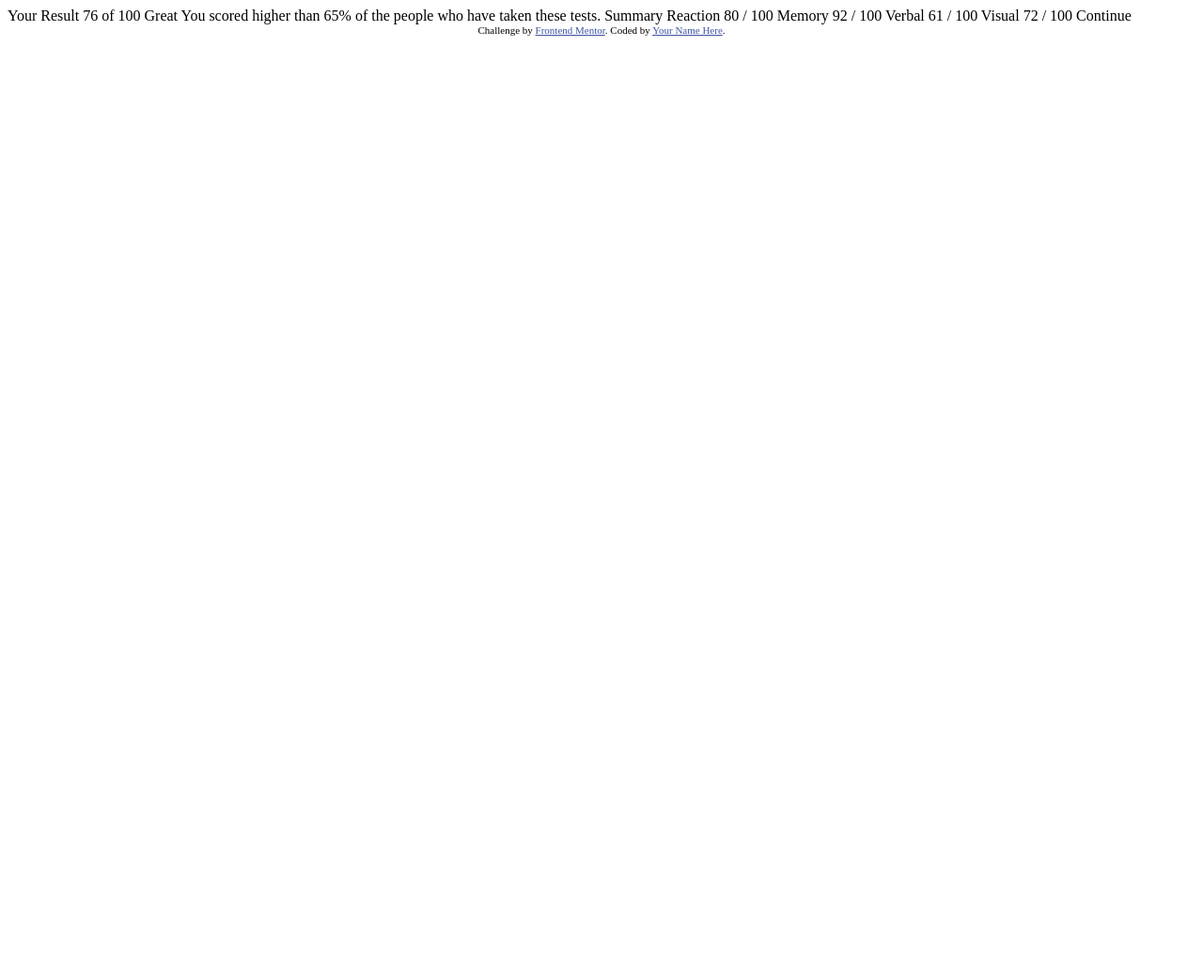
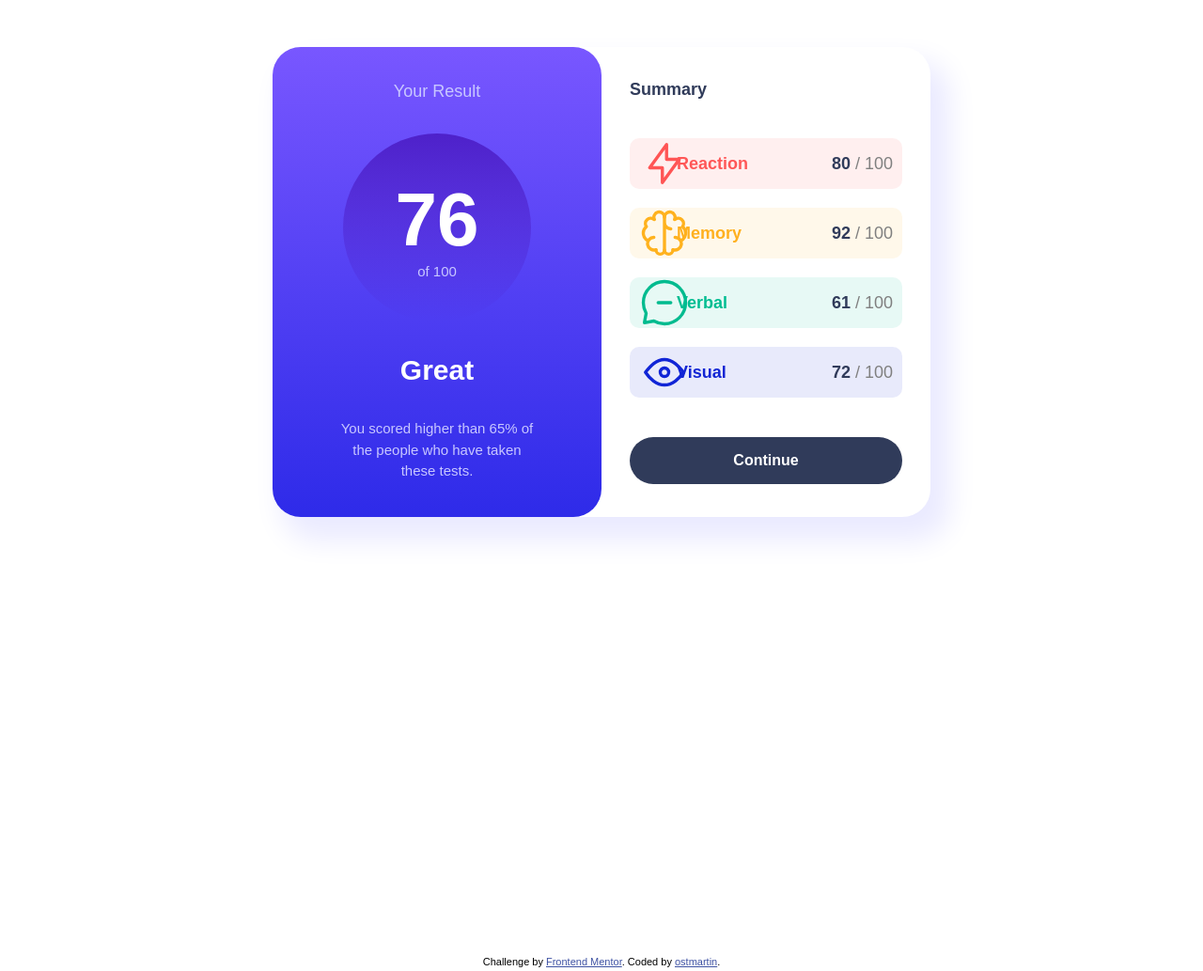
Before and after one commit to ostmartin/results_summary_component, a plain HTML site: page index.html in a window 1280 px wide. Shown: the whole page at 94% size. Before the commit the page ends 800 px from the top, so only its background shows below. Drawn offline with Linux system fonts and the light colour scheme.

Commit message:
static layout

```diff
--- a/index.html
+++ b/index.html
@@ -10,38 +10,67 @@
 
   <!-- Feel free to remove these styles or customise in your own stylesheet 👍 -->
   <style>
-    .attribution { font-size: 11px; text-align: center; }
-    .attribution a { color: hsl(228, 45%, 44%); }
+    .attribution { font-size: 11px; text-align: center; position: absolute; bottom: 2%; left: 50%; transform: translateX(-50%);}
+    .attribution a { font-size: 11px; color: hsl(228, 45%, 44%); }
   </style>
+  <link rel="stylesheet" href="./src/style/style.css">
 </head>
 <body>
-
-  Your Result
-  76
-  of 100
-
-  Great
-  You scored higher than 65% of the people who have taken these tests.
-
-  Summary
-
-  Reaction
-  80 / 100
-
-  Memory
-  92 / 100
-
-  Verbal
-  61 / 100
-
-  Visual
-  72 / 100
-
-  Continue
-
+  <main>
+    <div class="content">
+      <div class="content__result">
+        <div class="regular">Your Result</div>
+        <div class="content__result-circle">
+          <div class="circle__bold-text">76</div>
+          <div class="regular small">of 100</div>
+        </div>
+        <div class="bold">Great</div>
+        <div class="content__result-footer regular small">You scored higher than 65% of the people who have taken these tests.</div>
+      </div>
+      <div class="content__summary">
+        <div class="regular summary__title">Summary</div>
+          <div class="summary__progress">
+            <div class="summary__progress-element red">
+              <div class="icon"><img src="./assets/images/icon-reaction.svg" alt="reaction"></div>
+              <div class="element__text">Reaction</div>
+              <div class="element__progress">
+                <span>80</span>
+                /
+                <span>100</span></div>
+            </div>
+            <div class="summary__progress-element yellow">
+              <div class="icon"><img src="./assets/images/icon-memory.svg" alt="memory"></div>
+              <div class="element__text">Memory</div>
+              <div class="element__progress">
+                <span>92</span>
+                /
+                <span>100</span></div>
+            </div>
+            <div class="summary__progress-element green">
+              <div class="icon"><img src="./assets/images/icon-verbal.svg" alt="verbal"></div>
+              <div class="element__text">Verbal</div>
+              <div class="element__progress">
+                <span>61</span>
+                /
+                <span>100</span></div>
+            </div>
+            <div class="summary__progress-element blue">
+              <div class="icon"><img src="./assets/images/icon-visual.svg" alt="visual"></div>
+              <div class="element__text">Visual</div>
+              <div class="element__progress">
+                <span>72</span>
+                /
+                <span>100</span></div>
+            </div>
+          </div>
+          <button>Continue</button>
+      </div>
+    </div>
+  </main>
   <div class="attribution">
     Challenge by <a href="https://www.frontendmentor.io?ref=challenge" target="_blank">Frontend Mentor</a>.
-    Coded by <a href="#">Your Name Here</a>.
+    Coded by <a href="#">ostmartin</a>.
   </div>
+  <script src="./src/js/index.js"></script>
 </body>
 </html>
--- /dev/null
+++ b/src/style/style.css
@@ -0,0 +1,180 @@
+@import './variables.css';
+@import './normalize.css';
+@font-face {
+    font-family: 'HG';
+    src: url('../../assets/fonts/HankenGrotesk-VariableFont_wght.ttf') format('ttf');
+    font-weight: 1 999;
+}
+
+:root{
+    font-size: 10px;
+}
+
+body{
+    position: relative;
+}
+
+*{
+    font-family: 'HG', sans-serif !important;
+    font-size: 18px;
+}
+
+main{
+    background-color: var(--white);
+    margin-top: 5rem;
+    height: 1000px;
+}
+
+.content,
+.content__result,
+.content__summary,
+.summary__progress-element{
+    display: flex;
+}
+
+.content__result,
+.content__summary {
+    flex-direction: column;
+    align-items: center;
+    justify-content: space-around;
+    width: 50%;
+    padding: 2rem 3rem;
+}
+
+.content{
+    background-color: var(--white);
+    margin: 0 auto;
+    width: 700px;
+    height: 500px;
+    box-shadow: 15px 20px 30px 5px rgba(0, 0, 255, 0.088);
+}
+
+.content,
+.content__result {
+    border-radius: 30px;
+}
+
+.content__result{
+    background: linear-gradient(to bottom,var(--light-slate-blue),var(--light-royal-blue));
+
+    position: relative;
+}
+
+.regular{
+    color: var(--light-lavender);
+}
+.content__result > div {
+    display: flex;
+    justify-content: center;
+    align-items: center;
+}
+
+.content__result-circle{
+    border-radius: 50%;
+    background: linear-gradient(to top, var(--persian-blue), var(--violet-blue));
+    width: 200px;
+    height: 200px;
+    flex-direction: column;
+}
+
+.circle__bold-text{
+    color: var(--white);
+    font-size: 8rem;
+    font-weight: 600;
+}
+
+.small{
+    font-size: 1.5rem;
+}
+
+.bold{
+    color: var(--white);
+    font-weight: 600;
+    font-size: 3rem;
+}
+
+.content__result-footer{
+    text-align: center;
+    width: 75%;
+    line-height: 1.5;
+}
+
+.summary__progress{
+    display: flex;
+    flex-direction: column;
+    justify-content: center;
+    width: 100%;
+    height: 300px;
+    gap: 2rem;
+}
+
+.summary__title{
+    color: var(--dark-grey-blue);
+    font-weight: 600;
+    align-self: flex-start;
+}
+
+.summary__progress-element{
+    border-radius: 10px;
+    line-height: 3;
+    justify-content: space-around;
+}
+
+.icon{
+    display: flex;
+}
+
+.element__text{
+    width: 50%;
+    font-weight: 600;
+    font-size: 1.8rem;
+}
+
+.element__progress{
+    color: grey;
+}
+
+.element__progress > span:first-child{
+    color: var(--dark-grey-blue);
+    font-weight: 600;
+}
+
+.red{
+    color: var(--light-red);
+    background-color: hsla(0, 100%, 67%, 0.094);
+}
+
+.yellow{
+    color: var(--orange-yellow);
+    background-color: hsl(39, 100%, 56%, 0.094);
+}
+
+.green{
+    color: var(--green-teal);
+    background-color: hsl(166, 100%, 37%, 0.094);
+}
+
+.blue{
+    color: var(--cobalt-blue);
+    background-color: hsl(234, 85%, 45%, 0.094);
+}
+
+button{
+    color: var(--white);
+    background-color: var(--dark-grey-blue);
+    width: 100%;
+    line-height: 3;
+    border: none;
+    border-radius: 30px;
+    font-size: 1.6rem;
+    font-weight: 600;
+    cursor: pointer;
+}
+
+button:hover{
+    background: linear-gradient(to bottom,var(--light-slate-blue),var(--light-royal-blue));
+}
+
+button:active{
+    scale: 0.98;
+}
--- /dev/null
+++ b/src/style/variables.css
@@ -0,0 +1,20 @@
+:root{
+    /* Primary */
+    --light-red: hsl(0, 100%, 67%);
+    --orange-yellow: hsl(39, 100%, 56%);
+    --green-teal: hsl(166, 100%, 37%);
+    --cobalt-blue: hsl(234, 85%, 45%);
+
+    /* Gradients */
+    --light-slate-blue: hsl(252, 100%, 67%);
+    --light-royal-blue: hsl(241, 81%, 54%);
+
+    --violet-blue: hsla(256, 72%, 46%, 1);
+    --persian-blue: hsla(241, 72%, 46%, 0);
+
+    /* Neutral */
+    --white: hsl(0, 0%, 100%);
+    --pale-blue: hsl(221, 100%, 96%);
+    --light-lavender: hsl(241, 100%, 89%);
+    --dark-grey-blue: hsl(224, 30%, 27%);
+}
```
Also changed, not shown: src/js/index.js (added), src/style/normalize.css (added), 1 other file.
